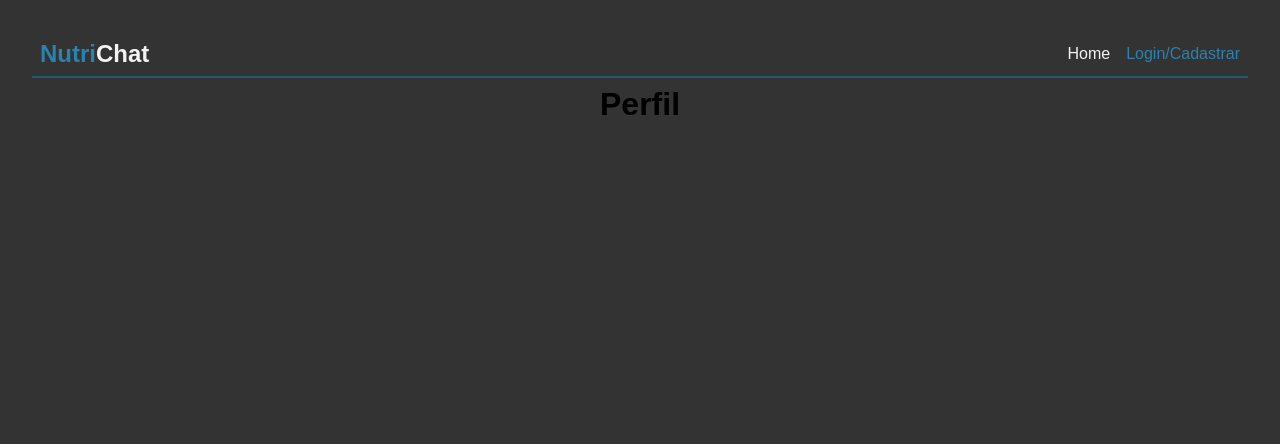
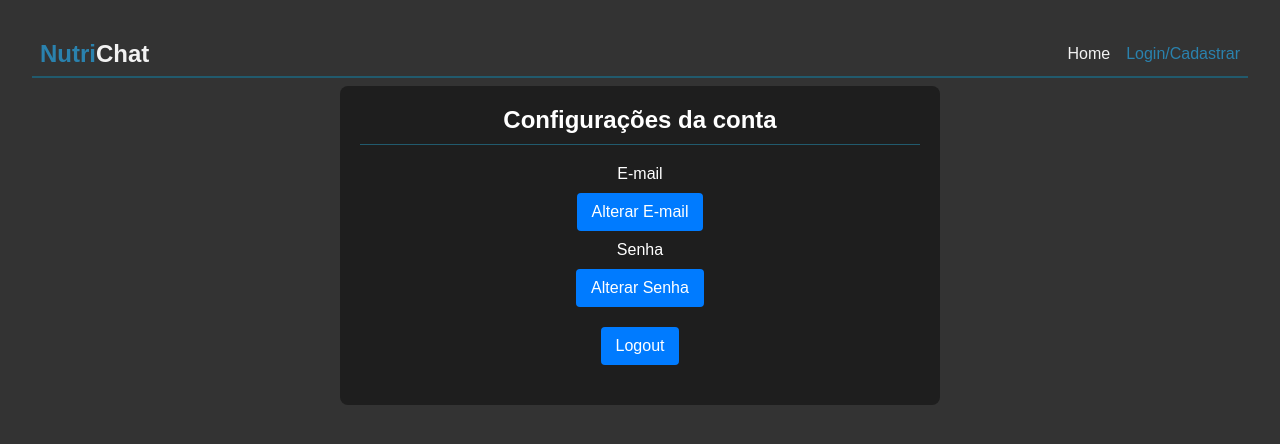
Before and after one commit to Daisukeiw/nutriChat, a React (Vite) app: page /perfil in a window 1280 px wide. Shown: the top 444 px of the page. Built offline with nearby package versions, Linux system fonts and the light colour scheme; no server answers; a web font is replaced by a local one.

Commit message:
Teste Perfil

```diff
--- a/src/componentes/index.js
+++ b/src/componentes/index.js
@@ -3,3 +3,5 @@ export * from './cabecalho'
 export * from './conteudo'
 
 export * from './chatbot'
+
+export * from './perfilselect'
--- /dev/null
+++ b/src/componentes/perfilselect/PerfilSelect.jsx
@@ -0,0 +1,75 @@
+import style from "./Select.module.css";
+import React from "react";
+import { updateEmail, updatePassword, signOut } from "firebase/auth";
+import { auth } from "../../firebaseconfig/firebaseconfig";
+
+const PerfilSelect = () => {
+    const handleEmailChange = async () => {
+        const newEmail = prompt("Digite o novo e-mail:");
+        if (newEmail) {
+            try {
+                await updateEmail(auth.currentUser, newEmail);
+                console.log(`E-mail alterado para: ${newEmail}`);
+                alert("E-mail atualizado com sucesso!");
+            } catch (error) {
+                console.error("Erro ao atualizar o e-mail:", error);
+                alert("Não foi possível atualizar o e-mail. Tente novamente.");
+            }
+        }
+    };
+
+    const handlePasswordChange = async () => {
+        const newPassword = prompt("Digite a nova senha:");
+        if (newPassword) {
+            try {
+                await updatePassword(auth.currentUser, newPassword);
+                console.log(`Senha alterada para: ${newPassword}`);
+                alert("Senha atualizada com sucesso!");
+            } catch (error) {
+                console.error("Erro ao atualizar a senha:", error);
+                alert("Não foi possível atualizar a senha. Tente novamente.");
+            }
+        }
+    };
+
+    const handleLogout = async () => {
+        try {
+            await signOut(auth);
+            console.log("Usuário deslogado.");
+            alert("Você foi deslogado com sucesso!");
+            window.location.href = "/login"; // Redirect to the login page
+        } catch (error) {
+            console.error("Erro ao deslogar:", error);
+            alert("Não foi possível deslogar. Tente novamente.");
+        }
+    };
+
+    return (
+        <div className={style.profileContainer}>
+            <h2 className={style.profileTitle}>Configurações da conta</h2>
+            <div className={style.profileSection}>
+                <div className={style.profileActions}>
+                    <div>
+                        <p>E-mail</p>
+                        <button className={style.profileButton} onClick={handleEmailChange}>
+                            Alterar E-mail
+                        </button>
+                    </div>
+                    <div>
+                        <p>Senha</p>
+                        <button className={style.profileButton} onClick={handlePasswordChange}>
+                            Alterar Senha
+                        </button>
+                    </div>
+                    <div>
+                        <button className={style.profileButton} onClick={handleLogout}>
+                            Logout
+                        </button>
+                    </div>
+                </div>
+            </div>
+        </div>
+    );
+};
+
+export { PerfilSelect };
--- /dev/null
+++ b/src/componentes/perfilselect/Select.module.css
@@ -0,0 +1,51 @@
+.profileContainer {
+    background-color: #1e1e1e;
+    color: #fff;
+    padding: 20px;
+    border-radius: 8px;
+    max-width: 600px;
+    margin: 0 auto;
+}
+
+.profileTitle {
+    font-size: 24px;
+    margin-bottom: 20px;
+    border-bottom: 1px solid #215A6D;
+    padding-bottom: 10px;
+}
+
+.profileSection {
+    margin-top: 20px;
+    margin-bottom: 20px;
+}
+
+.profileInput {
+    width: 100%;
+    padding: 10px;
+    margin-top: 10px;
+    background-color: #2e2e2e;
+    border: 1px solid #3a3a3a;
+    border-radius: 4px;
+    color: #fff;
+}
+
+.profileActions div {
+    margin-bottom: 10px;
+}
+
+.profileButton {
+    background-color: #007bff;
+    color: #fff;
+    border: none;
+    padding: 10px 15px;
+    border-radius: 4px;
+    margin-top: 10px;
+    cursor: pointer;
+    transition: background-color 0.3s;
+}
+
+
+
+.profileButton:hover {
+    background-color: #0056b3;
+}
--- /dev/null
+++ b/src/componentes/perfilselect/index.js
@@ -0,0 +1 @@
+export * from './PerfilSelect'
--- a/src/pages/perfil/Perfil.jsx
+++ b/src/pages/perfil/Perfil.jsx
@@ -1,10 +1,11 @@
+
+import { PerfilSelect } from '../../componentes'
 import style from './Perfil.module.css'
 
 const Perfil = () => {
     return (
-        <h1>
-            Perfil
-        </h1>
+
+        <PerfilSelect/>
     )
 }
 
```
